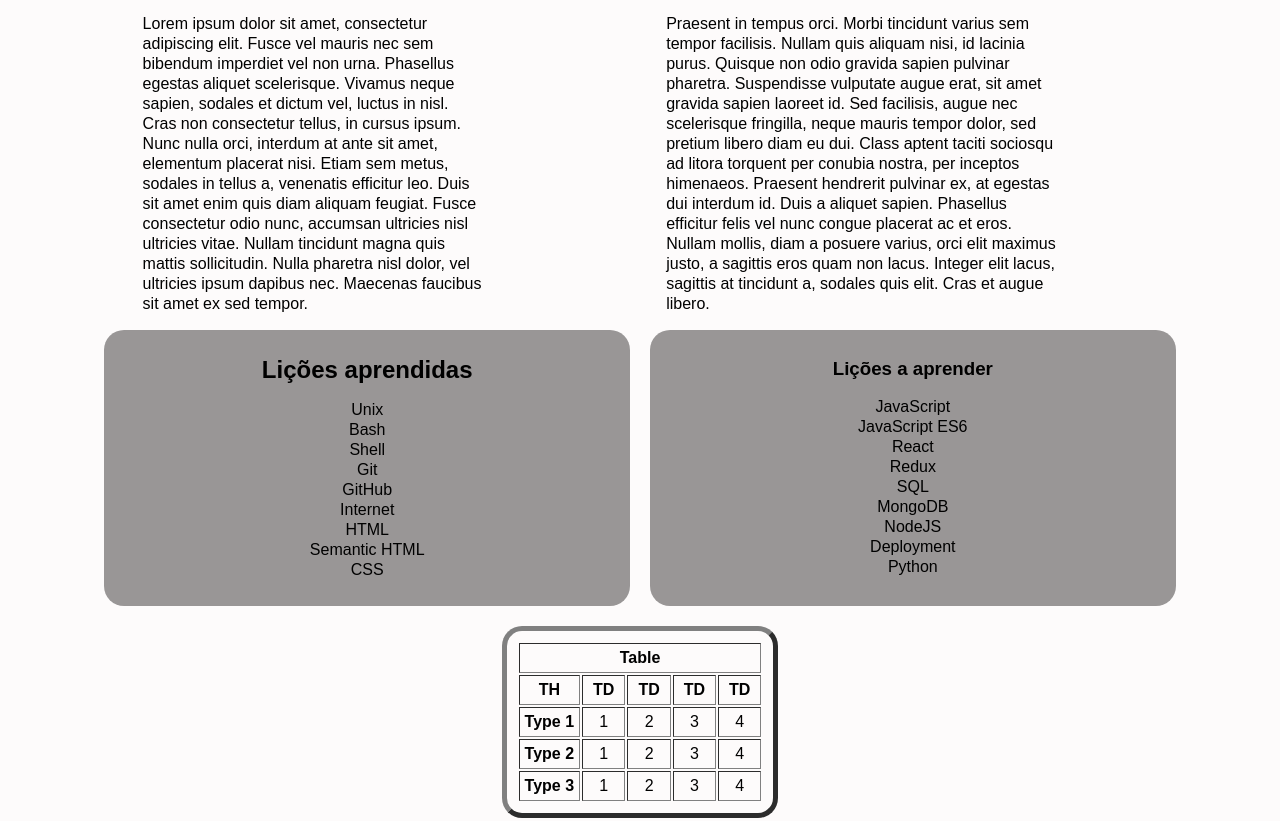
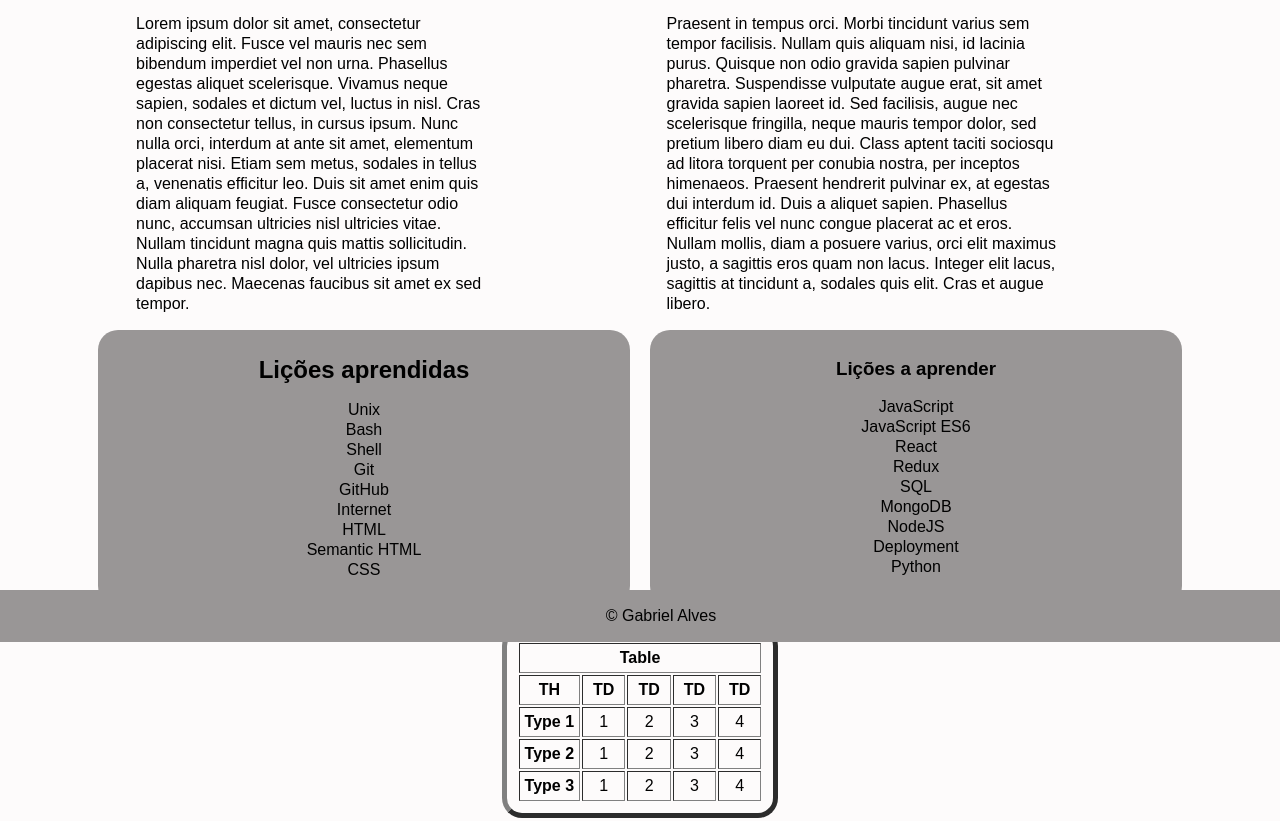
Before and after one commit to xitusz/lessons-learned, a website: page index.html in a window 1280 px wide. Shown: the part 158-979 px from the top of the page. Drawn offline with Linux system fonts and the light colour scheme.

Commit message:
fixed footer and 0 margin left/right

```diff
--- a/style.css
+++ b/style.css
@@ -1,5 +1,7 @@
 * {
   font-family: sans-serif;
+  margin-left: 0;
+  margin-right: 0;
 }
 
 body {
@@ -136,4 +138,7 @@ footer {
   background-color: rgb(153, 150, 150);
   display: flex;
   justify-content: center;
+  position: fixed;
+  width: 100%;
+  bottom: 0;
 }
```
